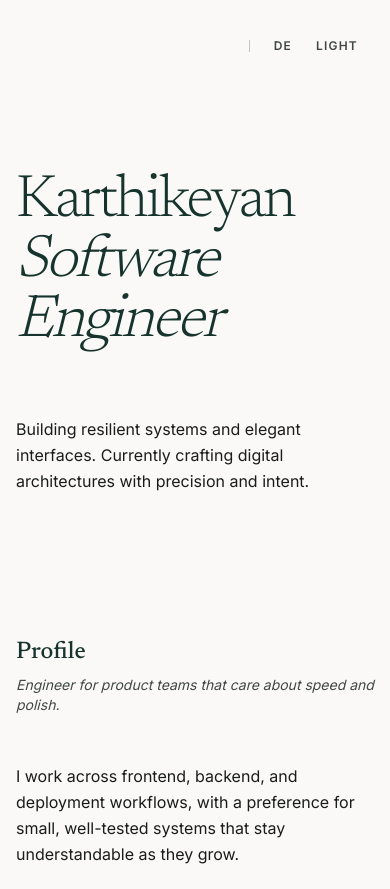
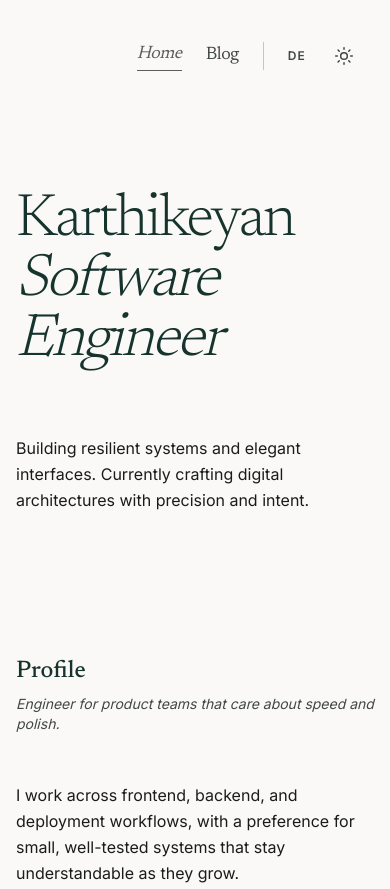
Before and after one commit to karthikeyan993/portfolio, an Astro site: page / in a window 390 px wide. Shown: the top 889 px of the page. Built offline with nearby package versions, Linux system fonts and the light colour scheme; Astro itself is replaced by a stand-in of ours.

Commit message:
updated the color and icon

```diff
--- a/src/components/Header.astro
+++ b/src/components/Header.astro
@@ -1,6 +1,7 @@
 ---
 import { getAlternateLocale, getLocalePath } from '@/data/site-content';
 import type { Locale, SiteContent } from '@/data/site-content.schema';
+import Icon from '@/components/Icon.astro';
 
 interface Props {
   content: SiteContent;
@@ -16,8 +17,8 @@ const alternateUrl = getLocalePath(alternateLocale);
 ---
 
 <nav class="flex justify-end items-center max-w-7xl mx-auto px-8 md:px-16 py-10 w-full">
-  <div class="flex items-center gap-12">
-    <div class="hidden md:flex gap-8 items-center font-heading text-lg tracking-tight">
+  <div class="flex items-center gap-6 md:gap-12">
+    <div class="flex gap-6 md:gap-8 items-center font-heading text-lg tracking-tight">
       <a href="/" class={`pb-0.5 transition-all duration-300 ease-in-out ${isHome ? 'text-text border-b border-text italic opacity-70' : 'text-text-muted hover:text-text'}`}>
         Home
       </a>
@@ -37,12 +38,12 @@ const alternateUrl = getLocalePath(alternateLocale);
       </a>
       <button
         type="button"
-        class="label-caps text-text-muted hover:text-text transition-colors"
+        class="text-text-muted hover:text-brand-primary transition-colors flex items-center justify-center p-1"
         data-theme-toggle
         aria-label="Toggle theme"
       >
-        <span data-theme-icon="light">DARK</span>
-        <span data-theme-icon="dark" hidden>LIGHT</span>
+        <span data-theme-icon="light"><Icon name="moon" size={20} /></span>
+        <span data-theme-icon="dark" hidden><Icon name="sun" size={20} /></span>
       </button>
     </div>
   </div>
--- a/src/data/site-content.de.json
+++ b/src/data/site-content.de.json
@@ -162,7 +162,7 @@
   },
   "writing": {
     "eyebrow": "Writing",
-    "title": "Notizen aus der Entwicklung.",
+    "title": "Blog",
     "description": "Kurze Texte über Architektur, Performance, Hosting und praktische Produktentwicklung.",
     "readAllLabel": "Alle Beiträge lesen"
   },
--- a/src/data/site-content.en.json
+++ b/src/data/site-content.en.json
@@ -162,7 +162,7 @@
   },
   "writing": {
     "eyebrow": "Writing",
-    "title": "Blogs",
+    "title": "Blog",
     "description": "Short essays about architecture, performance, hosting, and practical product engineering.",
     "readAllLabel": "Read all writing"
   },
```
Also changed, not shown: .superset/config.json (deleted).
